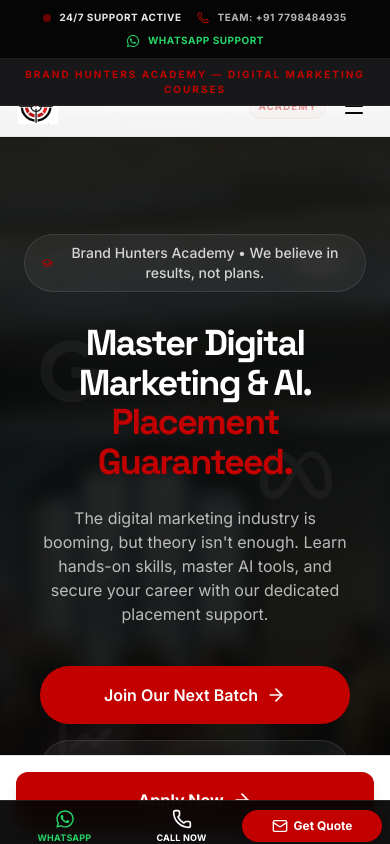
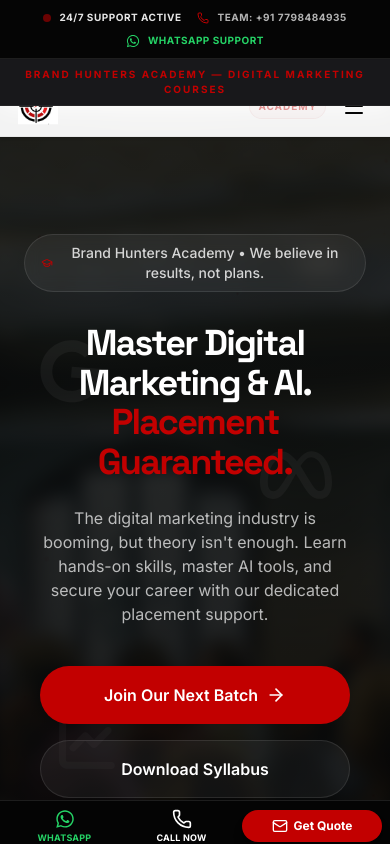
Before and after one commit to suyashmarketing01-web/Brandhunters, a React (Vite) app in the folder frontend/: page /course in a window 390 px wide. Shown: the top 844 px of the page. Built offline with nearby package versions, Linux system fonts and the light colour scheme.

Commit message:
fix: broken education images, remove duplicate course mobile CTA

```diff
--- a/frontend/src/pages/Course.tsx
+++ b/frontend/src/pages/Course.tsx
@@ -770,16 +770,8 @@
         </motion.div>
       </section>
 
-      {/* Sticky Mobile CTA */}
-      <div className="fixed bottom-0 left-0 right-0 p-4 bg-white border-t border-black/10 shadow-[0_-10px_40px_rgba(0,0,0,0.05)] z-50 md:hidden">
-        <a
-          href="#contact"
-          className="w-full flex items-center justify-center px-6 py-4 text-base font-bold text-white bg-brand-red rounded-xl hover:bg-brand-red-hover active:scale-[0.98] transition-all shadow-lg"
-        >
-          Apply Now
-          <ArrowRight className="ml-2 w-5 h-5" />
-        </a>
-      </div>
+
+
     </div>
   );
 }
--- a/frontend/src/pages/Education.tsx
+++ b/frontend/src/pages/Education.tsx
@@ -164,7 +164,7 @@
           >
             <div className="aspect-[4/3] rounded-[2rem] overflow-hidden shadow-[0_40px_80px_rgba(0,0,0,0.15)] border-4 border-white/80">
               <img
-                src="https://images.unsplash.com/photo-1523050854058-8df90110c9f1?auto=format&fit=crop&q=80&w=1200"
+                src="https://images.unsplash.com/photo-1541339907198-e08756dedf3f?auto=format&fit=crop&q=80&w=1200"
                 alt="University campus students"
                 className="w-full h-full object-cover"
                 referrerPolicy="no-referrer"
@@ -362,7 +362,7 @@
             >
               <div className="aspect-square rounded-[3rem] overflow-hidden shadow-[0_50px_100px_rgba(0,0,0,0.1)] border-8 border-white">
                 <img
-                  src="https://images.unsplash.com/photo-1523050854058-8df90110c9f1?auto=format&fit=crop&q=80&w=1000"
+                  src="https://images.unsplash.com/photo-1541339907198-e08756dedf3f?auto=format&fit=crop&q=80&w=1000"
                   alt="Students on campus"
                   className="w-full h-full object-cover"
                   referrerPolicy="no-referrer"
```
